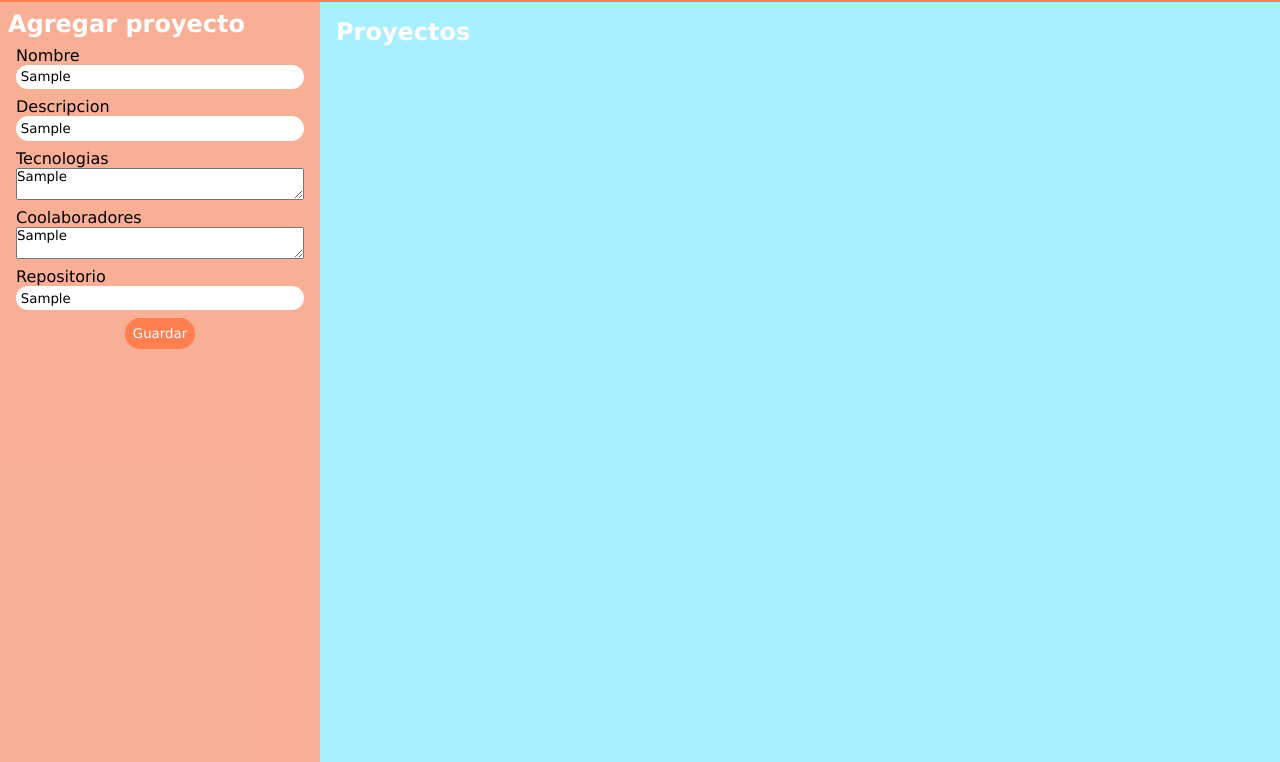
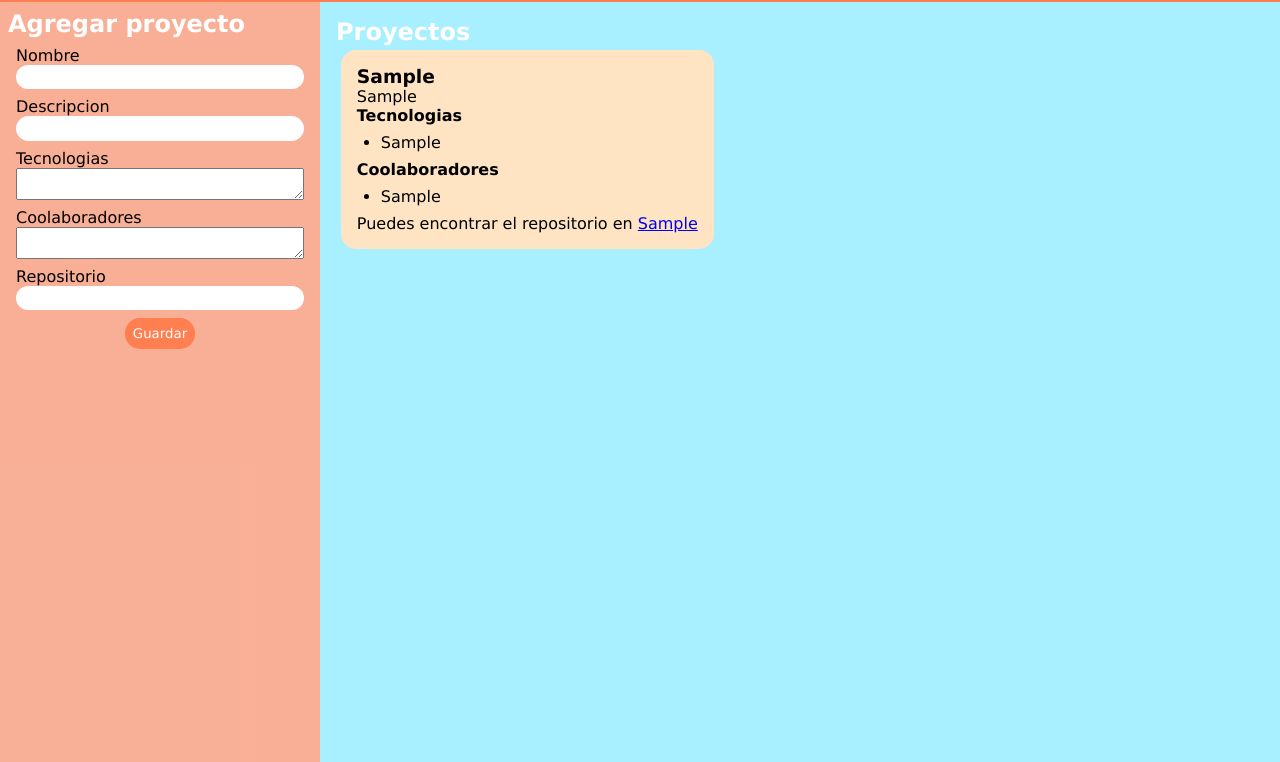
Before and after one commit to ItsonClasesEjemplos/PortafolioDom, a plain HTML site: page index.html in a window 1280 px wide. Both pictures are taken after typing "Sample", "Sample", "Sample", "Sample", "Sample" into the empty fields and a click on the button "Guardar". Shown: the part 46-808 px from the top of the page. Drawn offline with Linux system fonts and the light colour scheme.

Commit message:
adding projects to DOM

```diff
--- a/index.html
+++ b/index.html
@@ -44,7 +44,7 @@
         </aside>
         <section>
             <h2>Proyectos</h2>
-            <div class="projects__container">
+            <div id="projects__container" class="projects__container">
 
                 <!-- Plantilla proyecto -->
                 <!-- <div id="{idProyecto}-project" class="project">
--- a/script.js
+++ b/script.js
@@ -3,10 +3,97 @@ import { PortafolioService, Proyecto, SuperProyecto } from "./portafolioService.
 const formulario = document.getElementById('formProyecto');
 formulario.addEventListener('submit', createProyecto);
 
+const servicio = new PortafolioService();
+
+function refresh(){
+    const container = document.getElementById("projects__container");
+    container.innerHTML = ``;
+    const projects = servicio.getProyectos();
+    projects.forEach(e => {
+        const proyectoElemento = document.createElement("div")
+        proyectoElemento.classList.add("project")
+        proyectoElemento.id = `${e.id}-project`
+        const titleProject = document.createElement("h3")
+        titleProject.innerText = `${e.nombre}`;
+        proyectoElemento.appendChild(titleProject);
+
+        const description = document.createElement("p")
+        description.innerHTML = `${e.descripcion}`
+        proyectoElemento.appendChild(description)
+
+        // Agregando nodos de Tecnologias
+        const tecnologies = document.createElement("p")
+        const tecnologiesStrong = document.createElement("strong")
+        tecnologiesStrong.innerText = "Tecnologias";
+        tecnologies.appendChild(tecnologiesStrong)
+        proyectoElemento.appendChild(tecnologies);
+
+        const tecSection = document.createElement("div")
+        tecSection.classList.add("projects__section")
+        proyectoElemento.appendChild(tecSection);
+
+        const tecList = document.createElement("ul");
+        e.tecnologias.forEach( t => {
+            const tecItem = document.createElement("li")
+            tecItem.innerText = `${t}`
+            tecList.appendChild(tecItem);
+        })
+        tecSection.appendChild(tecList);
+
+        // Agregando nodos de Coolaboradores
+        const coolaborators = document.createElement("p")
+        const coolaboratorsStrong = document.createElement("strong")
+        coolaboratorsStrong.innerText = "Coolaboradores";
+        coolaborators.appendChild(coolaboratorsStrong)
+        proyectoElemento.appendChild(coolaborators);
+
+        const colSection = document.createElement("div")
+        colSection.classList.add("projects__section")
+        proyectoElemento.appendChild(colSection);
+
+        const colList = document.createElement("ul");
+        e.coolaboradores.forEach( c => {
+            const colItem = document.createElement("li")
+            colItem.innerText = `${c}`
+            colList.appendChild(colItem);
+        })
+        colSection.appendChild(colList);
+
+        //Agregando nodo de repositorio
+        const repo = document.createElement("div");
+        const textRepo = document.createElement("p");
+        textRepo.innerHTML= `Puedes encontrar el repositorio en <a href="${e.repositorio}">${e.repositorio}</a>`
+        repo.appendChild(textRepo);
+        proyectoElemento.appendChild(repo)
+
+        container.appendChild(proyectoElemento);
+    });
+
+}
+
 function createProyecto(event)
 {
     event.preventDefault();
 
+    //Obtengo tecnologias y las separo en un array
+    var tecs = event.target['tecnologies'].value.split('\n')
+    //Obtengo coolaboradores y los separo en un array
+    var coolaborators = event.target['contributors'].value.split('\n')
+    //Creo proyecto extrayendo los valores faltantes directo de target
+    const newProyecto = new Proyecto(
+        event.target['name'].value,
+        tecs,
+        event.target['description'].value,
+        coolaborators,
+        event.target['repository'].value
+    )
+
+    servicio.guardarProyecto(newProyecto);
+
+    refresh();
+
+    const formulario = document.getElementById("formProyecto");
+    formulario.reset();
     // Separar tecnologias del miltiline por linea
     // const multiline = multilineInput.split('\n');
 }
```
